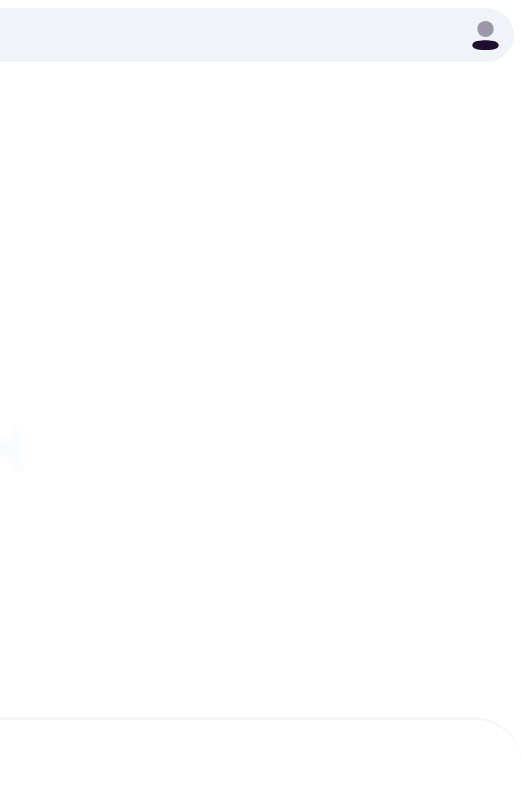
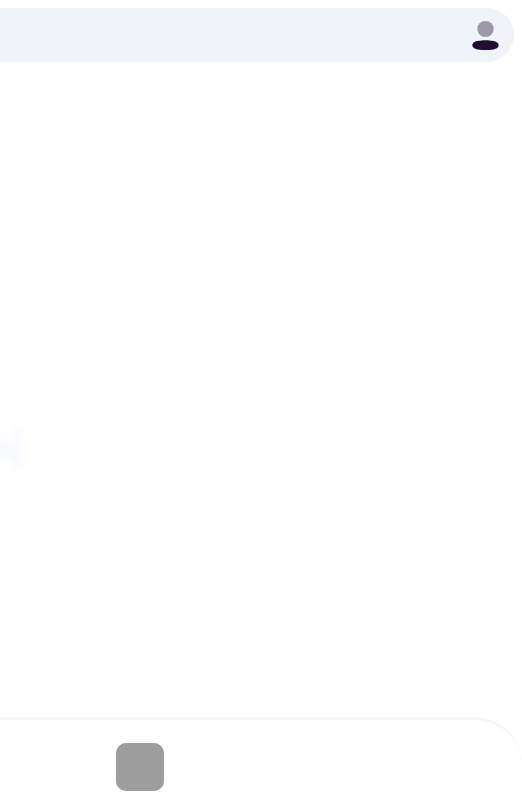
Before and after one commit to sknasrul/sudo, a plain HTML site: page templates/index.html in a window 1280 px wide. Shown: the full height of the page, 758-1280 px from the left. Drawn offline with Linux system fonts and the light colour scheme; grey boxes are pictures that could not be loaded; files whose address does not match are found by name; a web font is replaced by a local one.

Commit message:
Update index.html

```diff
--- a/templates/index.html
+++ b/templates/index.html
@@ -104,7 +104,7 @@
     <div id="repo">
         <hr>
         <div class="content">
-            <a href="/sudo"><img src="static/sudo.jpg"></a><a href="https://htmlcode.pages.dev"><img src="static/htmlcode.jpeg"></a><a href="https://calsa.pages.dev"><img src="static/calculator.png"></a>
+            <a href="/sudo"><img src="static/sudo.jpg"></a><a href="https://htmlcode.pages.dev"><img src="static/htmlcode.jpeg"></a><a href="https://calsa.pages.dev"><img src="static/calculator.png"></a><a href="https://routine11.pages.dev"><img src="https://routine11.pages.dev/icon.png"></a>
         </div>
 
     </div>
```
